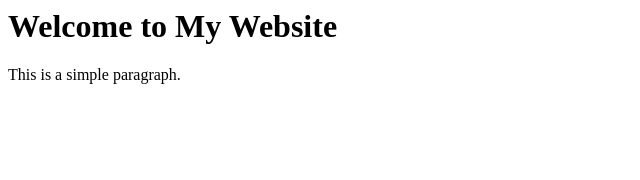
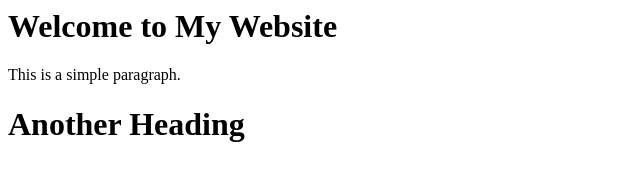
Before and after one commit to ChilukaMounika/hall2_repo, a plain HTML site: page index.html in a window 1280 px wide. Shown: the whole page, without its empty margins (0-640 px from the left). Drawn offline with Linux system fonts and the light colour scheme.

Commit message:
added a heading

```diff
--- a/index.html
+++ b/index.html
@@ -5,5 +5,6 @@
     <body>
         <h1>Welcome to My Website</h1>
         <p>This is a simple paragraph.</p>
+        <h1>Another Heading</h1>
     </body>
 </html>
```
